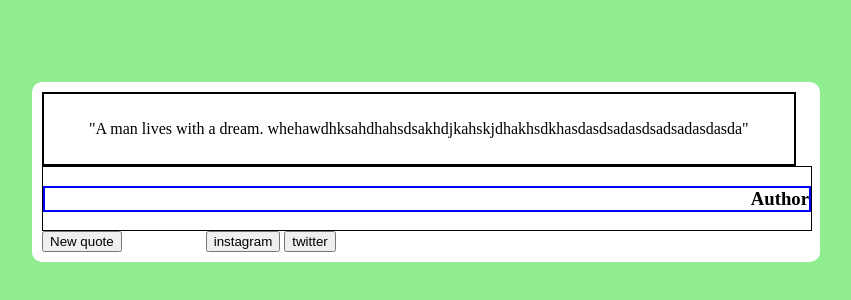
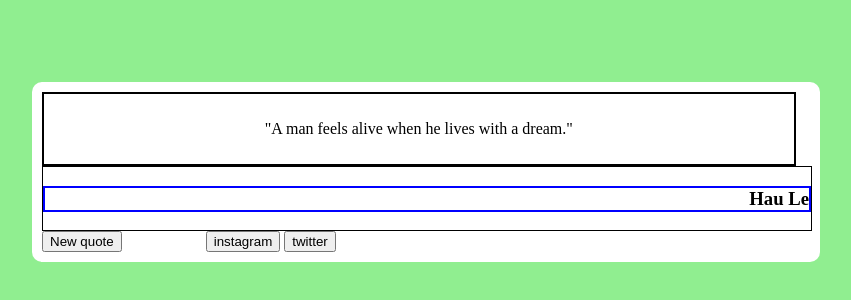
Before and after one commit to leproduction/Quotes, a plain HTML site: page index.html in a window 1280 px wide. Shown: the part 558-858 px from the top of the page, without its empty margins (214-1065 px from the left). Drawn offline with Linux system fonts and the light colour scheme.

Commit message:
Update index.html

```diff
--- a/index.html
+++ b/index.html
@@ -12,9 +12,9 @@
   <div class="frame">
     <span>
       <div class="quotes">
-      <p>"A man lives with a dream. whehawdhksahdhahsdsakhdjkahskjdhakhsdkhasdasdsadasdsadsadasdasda"</p>
+      <p>"A man feels alive when he lives with a dream."</p>
       </div>
-          <div class="author"><h3>Author</h3></div>
+          <div class="author"><h3>Hau Le</h3></div>
     </span>
     <div class="beforebtn">
       <button id="btn">New quote</button>
```
